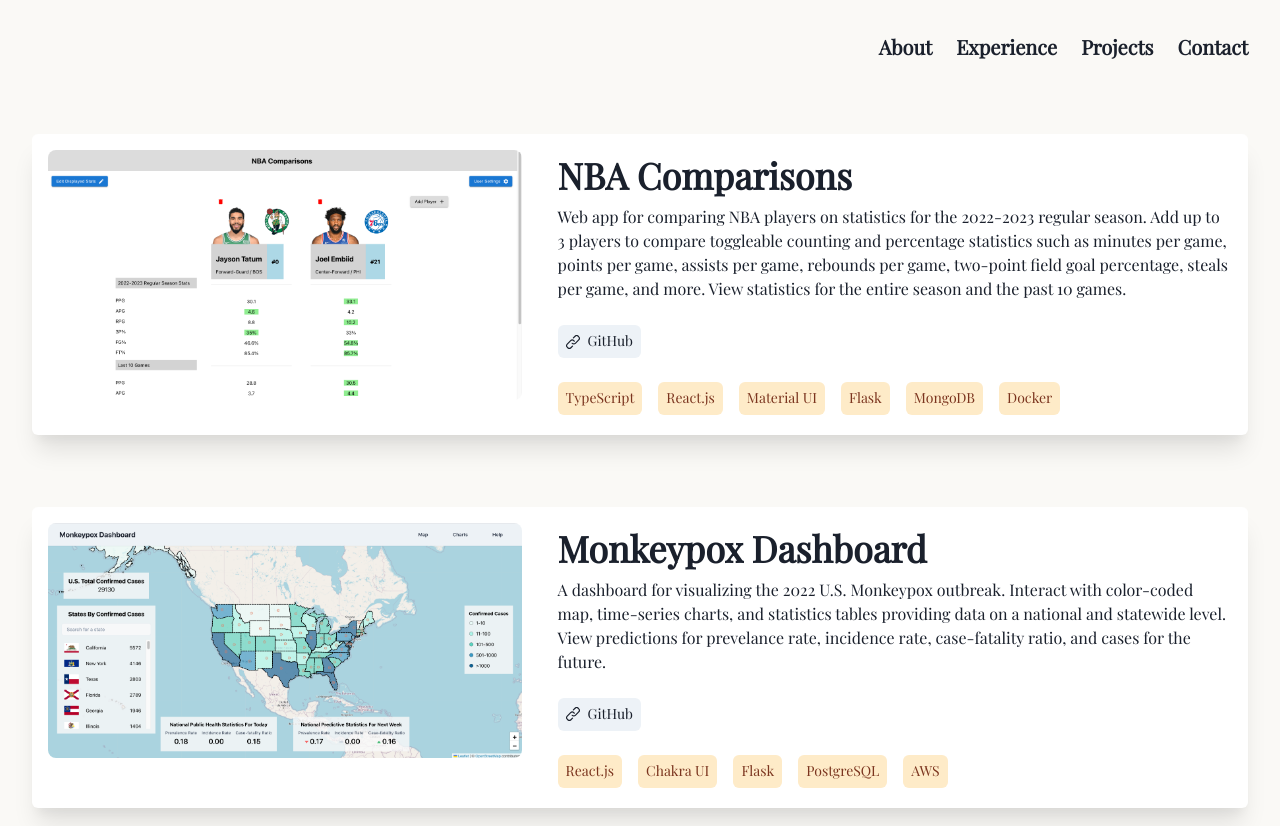
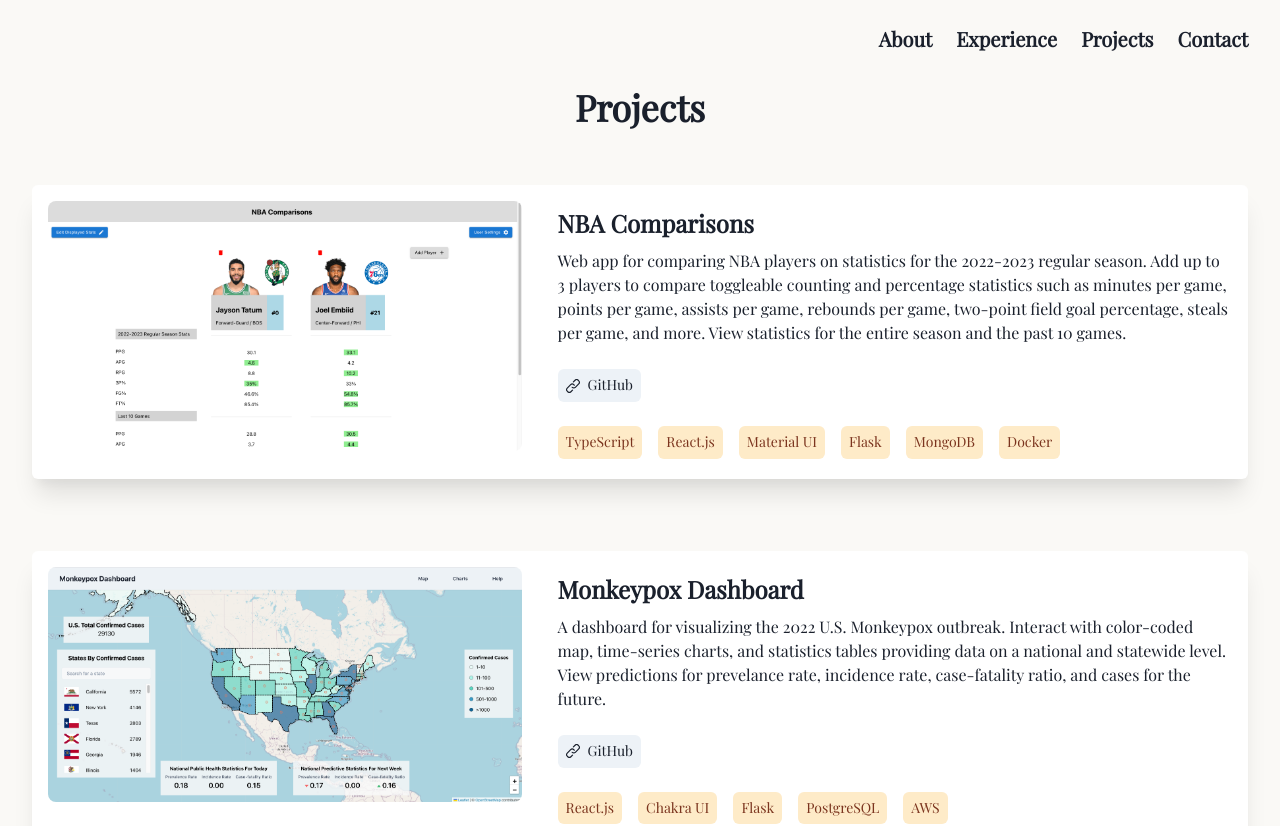
Before and after one commit to felixhuang12/felixhuang12.github.io, a React (Create React App) app: page /projects in a window 1280 px wide. Shown: the top 826 px of the page. Built offline with nearby package versions, Linux system fonts and the light colour scheme.

Commit message:
Add section headings

```diff
--- a/src/components/Navbar.tsx
+++ b/src/components/Navbar.tsx
@@ -12,7 +12,7 @@
 
 const Navbar = () => {
     return (
-        <Box display={{ md: 'flex' }} maxHeight={'10%'} maxWidth={'100%'} alignItems={'center'} justifyContent={'flex-end'} m={6} alignSelf={{ base: 'center', md: 'flex-end' }}>
+        <Box display={{ md: 'flex' }} maxHeight={'10%'} maxWidth={'100%'} alignItems={'center'} justifyContent={'flex-end'} mx={6} my={4} alignSelf={{ base: 'center', md: 'flex-end' }}>
             <Stack direction={{ base: 'column', md: 'row' }}>
                 <MenuLink text="About" link="/" />
                 <MenuLink text="Experience" link="/experience" />
--- a/src/pages/Experience.tsx
+++ b/src/pages/Experience.tsx
@@ -1,4 +1,4 @@
-import { Stack, Text, HStack, Tag, Box } from "@chakra-ui/react"
+import { Stack, Text, HStack, Tag, Box, Heading } from "@chakra-ui/react"
 import Navbar from "../components/Navbar"
 
 interface ExperienceBlockProps {
@@ -49,6 +49,7 @@
     return (
         <Stack maxHeight={'100%'} maxWidth={'100%'} justifyContent={'center'} alignItems={'center'}>
             <Navbar />
+            <Heading mb={4}>Experience</Heading>
             <Stack display={'flex'} maxWidth={'800px'} justifyContent={'center'} mx={8} mb={16} spacing={12}>
                 <ExperienceBlock
                     startAndEndDateText={"May — Aug 2023"}
--- a/src/pages/Projects.tsx
+++ b/src/pages/Projects.tsx
@@ -39,9 +39,9 @@
             />
             <CardBody ml={{ base: 0, md: 8 }} mt={{ base: 8, md: 0 }} p={1}>
                 <Stack>
-                    <Heading>
+                    <Text fontSize={24} as={'b'}>
                         {props.title}
-                    </Heading>
+                    </Text>
                     <Text>
                         {props.description}
                     </Text>
@@ -84,8 +84,9 @@
 
 const Projects = () => {
     return (
-        <Stack maxHeight={'100%'} maxWidth={'100%'} justifyContent={'center'}>
+        <Stack maxHeight={'100%'} maxWidth={'100%'} justifyContent={'center'} alignItems={'center'}>
             <Navbar />
+            <Heading mb={4}>Projects</Heading>
             <ProjectCard
                 imageSrc="/assets/nba_comps_dashboard.png"
                 imageAlt="NBA Comparisons dashboard"
```
